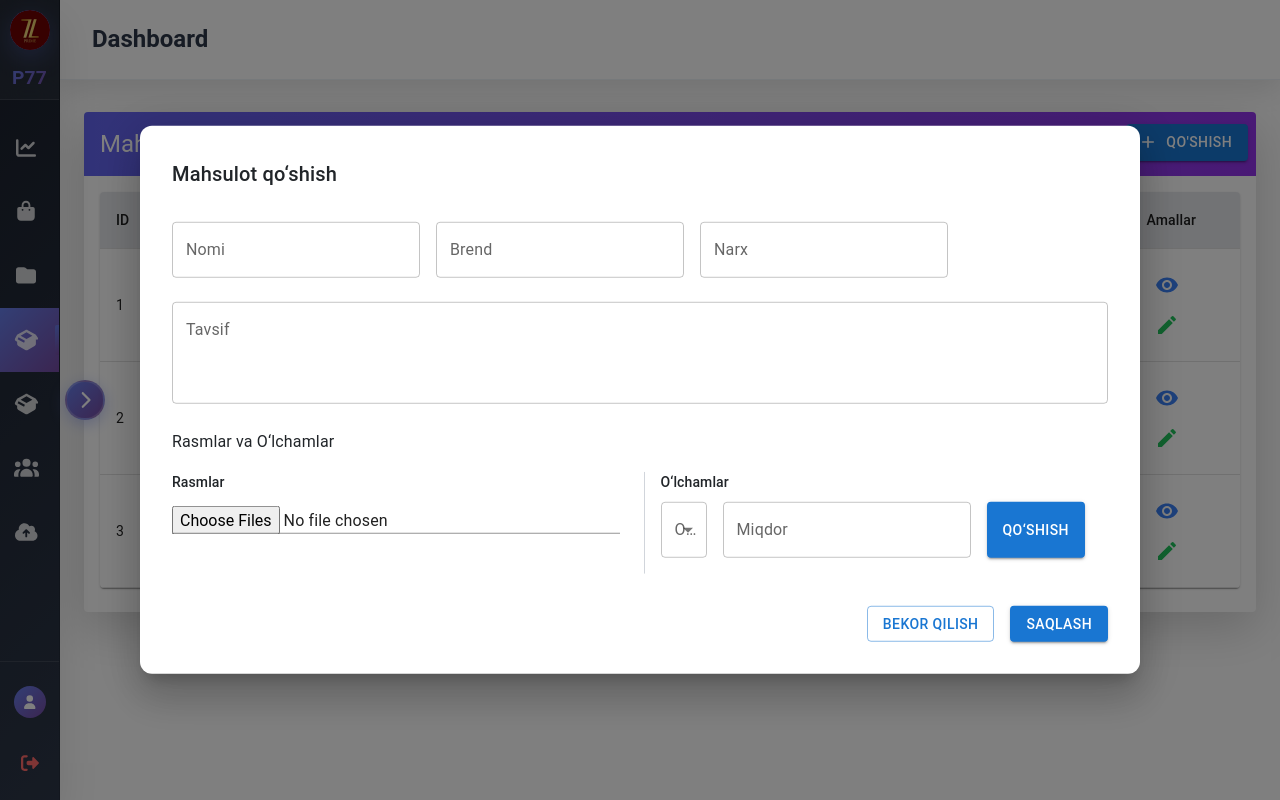
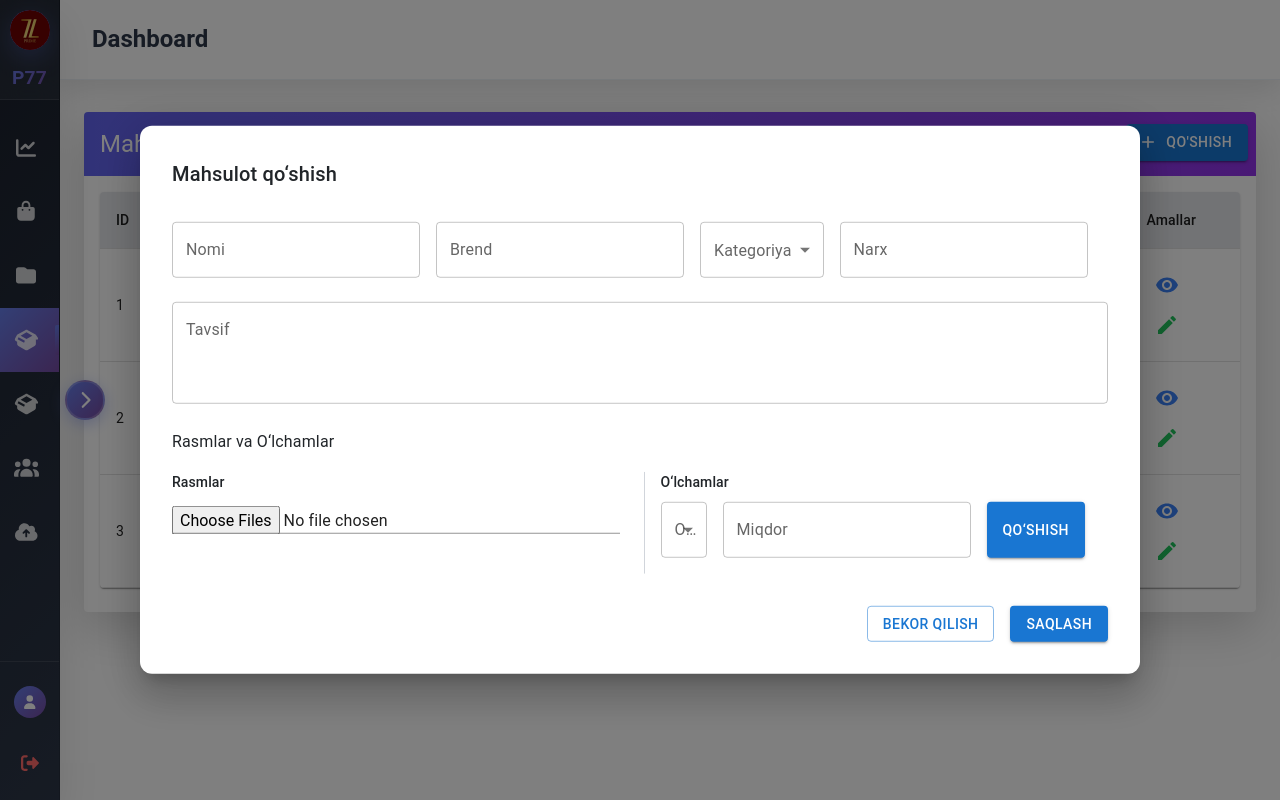
Before and after one commit to suhrob-qalandarov/prime-web-admin, a React (Create React App) app: page /products in a window 1280 px wide. Both pictures are taken after a click on the button "QO'SHISH". Built offline with nearby package versions, Linux system fonts and the light colour scheme.

Commit message:
Redesign Product add-modal: added category select-box

```diff
--- a/src/components/pages/product/modals/add.jsx
+++ b/src/components/pages/product/modals/add.jsx
@@ -32,6 +32,7 @@ const AddModal = ({ open, onClose, product, onProductSaved }) => {
     })
 
     const [newSize, setNewSize] = useState({ size: "", amount: "" })
+    const [newCategory, setNewCategory] = useState(null)
     const [selectedFiles, setSelectedFiles] = useState([])
     const [loading, setLoading] = useState(false)
 
@@ -130,6 +131,12 @@ const AddModal = ({ open, onClose, product, onProductSaved }) => {
         (s) => !productForm.sizes.some((sel) => sel.size === s.value)
     )
 
+    const availableCategories = [
+        {id: 1, name: 'Rubashkalar'},
+        {id: 2, name: 'Soatlar'},
+        {id: 3, name: 'Jensiylar'},
+    ]
+
     return (
         <Modal open={open} onClose={onClose}>
             <Box
@@ -170,6 +177,33 @@ const AddModal = ({ open, onClose, product, onProductSaved }) => {
                             onChange={(e) => setProductForm({ ...productForm, brand: e.target.value })}
                         />
                     </Grid>
+                    <Grid item xs={12} md={4}>
+                        <FormControl fullWidth>
+                            <Select
+                                labelId="category-label"
+                                value={productForm.categoryId || ""}
+                                onChange={(e) =>
+                                    setProductForm({ ...productForm, categoryId: e.target.value })
+                                }
+                                displayEmpty
+                                renderValue={(selected) => {
+                                    if (!selected) {
+                                        return <InputLabel id="category-label">Kategoriya</InputLabel>
+                                    }
+                                    const cat = availableCategories.find(c => c.id === selected);
+                                    return cat ? cat.name : '';
+                                }}
+                                sx={{ width: '100%' }}
+                            >
+                                {availableCategories.map((cat) => (
+                                    <MenuItem key={cat.id} value={cat.id}>
+                                        {cat.name}
+                                    </MenuItem>
+                                ))}
+                            </Select>
+                        </FormControl>
+                    </Grid>
+
                     <Grid item xs={12} md={4}>
                         <TextField
                             fullWidth
```
